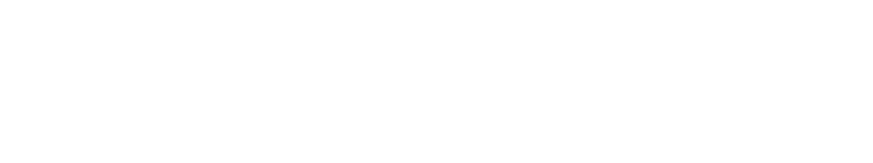
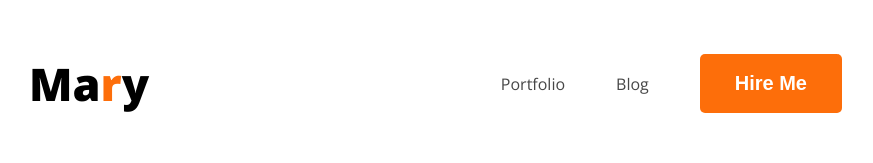
Before and after one commit to kanizfatema239/my-practice-portfolio, a plain HTML site: page index.html in a window 1280 px wide. Shown: the whole page, without its empty margins (179-1052 px from the left). Drawn offline with nearby package versions, Linux system fonts and the light colour scheme.

Commit message:
my first commit

```diff
--- a/index.html
+++ b/index.html
@@ -4,10 +4,22 @@
     <meta charset="UTF-8">
     <meta http-equiv="X-UA-Compatible" content="IE=edge">
     <meta name="viewport" content="width=device-width, initial-scale=1.0">
-    <title>Web devoloper portfolio</title>
+    <link rel="preconnect" href="https://fonts.googleapis.com">
+<link rel="preconnect" href="https://fonts.gstatic.com" crossorigin>
+<link href="https://fonts.googleapis.com/css2?family=Open+Sans:ital,wght@0,300..800;1,300..800&display=swap" rel="stylesheet">
+    <title>My First portfolio</title>
+    <link rel="stylesheet" href="styles/styles.css">
 </head>
-<body>
+<body class="open-sans-normal">
     <header>
+        <nav>
+            <h3 class="nav-tittle">Ma<span class="text-primary">r</span>y</h3>
+            <ul>
+                <li><a class="dark-2" href="">Portfolio</a></li>
+                <li><a class="dark-2" href="">Blog</a></li>
+                <li><a href=""><button class="btn-primary">Hire Me</button></a></li>
+            </ul>
+        </nav>
 
     </header>
     <main>
--- /dev/null
+++ b/styles/styles.css
@@ -0,0 +1,48 @@
+
+.open-sans-normal {
+  font-family: "Open Sans", serif;
+  font-optical-sizing: auto;
+  font-style: normal;
+  font-variation-settings:
+    "wdth" 100;
+}
+
+/* nav styles */
+nav{
+    display: flex;
+    align-items: center;
+    justify-content: space-between;
+    margin: 0 200px;
+}
+.nav-tittle{
+    font-weight: 800;
+    font-size: 45px;
+
+}
+.text-primary{
+    color: #FD6E0A;
+}
+nav ul li{
+    list-style: none;
+    margin-right: 51px;
+}
+nav li a{
+    text-decoration: none;
+}
+.dark-2{
+    color: #474747;
+}
+nav ul{
+    display: flex;
+    align-items: center;
+}
+.btn-primary{
+    background-color: #FD6E0A;
+    font-weight: bold;
+    color: white;
+    padding: 18px 35px;
+    border-radius: 5px;
+    font-size: 20px;
+    border: none;
+
+}
```
